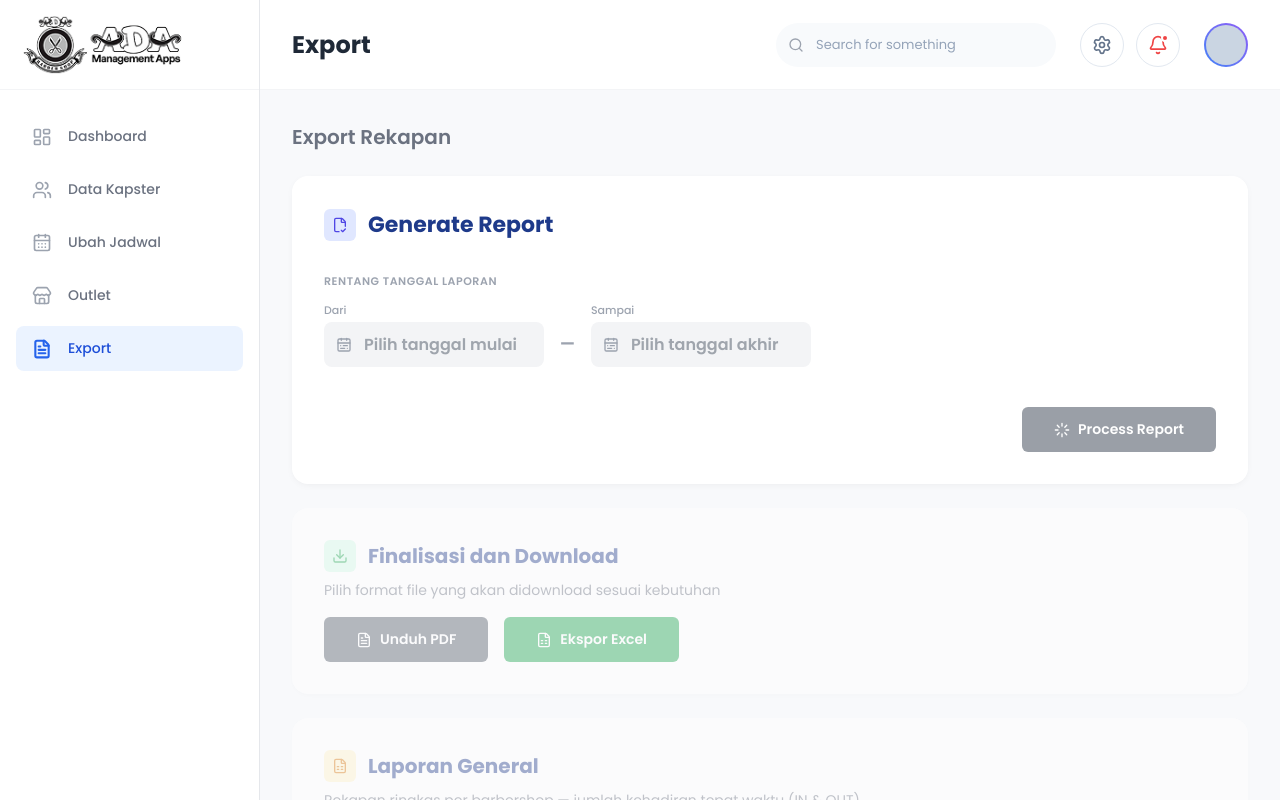
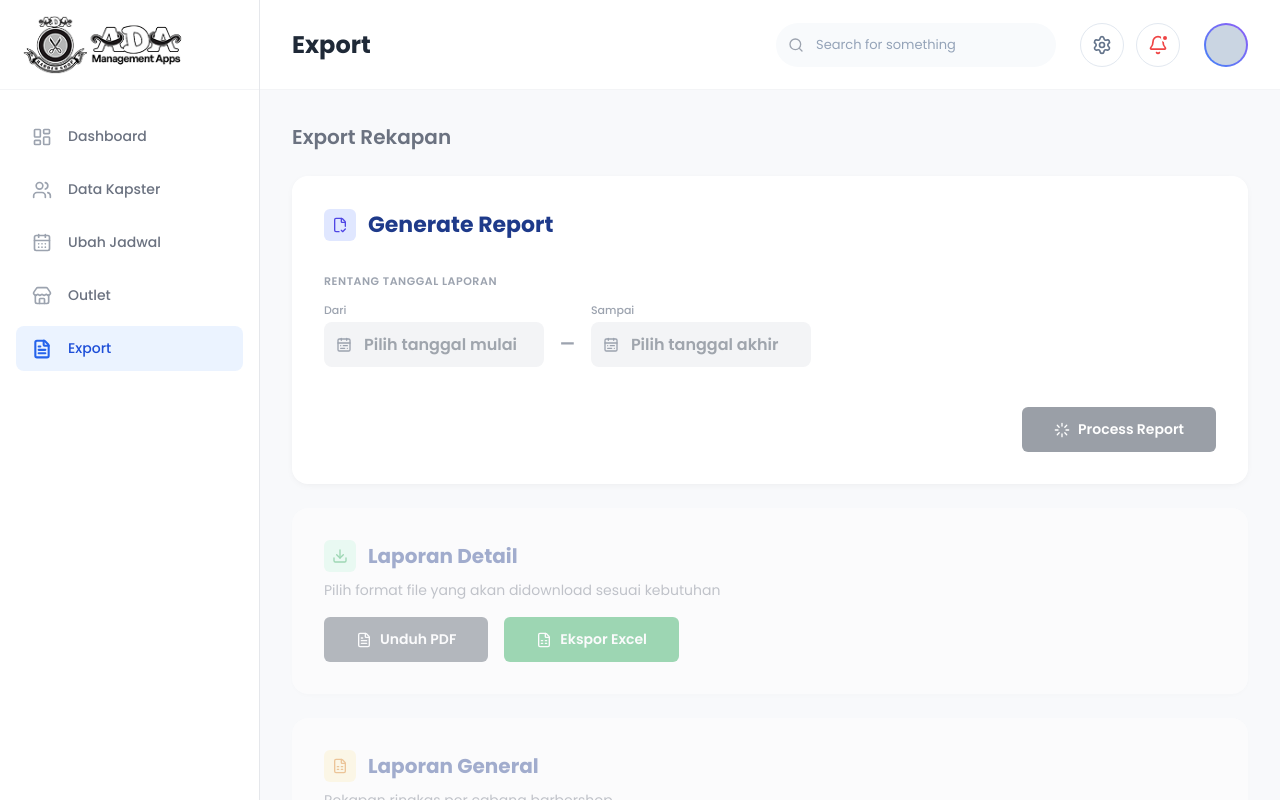
Before and after one commit to LightOfShine/Ada-Barbershop-Front-end, a Next.js app: page /dashboard/export in a window 1280 px wide. Built offline with nearby package versions, Linux system fonts and the light colour scheme.

Commit message:
feat: add attendance export page with Excel and PDF reporting capabilities

```diff
--- a/app/dashboard/export/page.tsx
+++ b/app/dashboard/export/page.tsx
@@ -455,7 +455,7 @@ export default function ExportPage() {
       const rows = buildGeneralReport(reportData);
       const worksheetData = rows.map((r, i) => ({
         No: i + 1,
-        'Nama Barbershop': r.barbershopName,
+        'Cabang Barbershop': r.barbershopName,
         'Jumlah Status IN (On Time)': r.onTimeIn,
         'Jumlah Status OUT (On Time)': r.onTimeOut,
       }));
@@ -554,7 +554,7 @@ export default function ExportPage() {
         autoTable(doc, {
           startY: 26,
           margin: { top: 26, bottom: 18 },
-          head: [['No', 'Nama Barbershop', 'Status IN (On Time)', 'Status OUT (On Time)']],
+          head: [['No', 'Cabang Barbershop', 'Status IN (On Time)', 'Status OUT (On Time)']],
           body: rows.map((r, i) => [i + 1, r.barbershopName, r.onTimeIn, r.onTimeOut]),
           styles: { fontSize: 9, cellPadding: 4 },
           headStyles: { fillColor: [30, 58, 138], textColor: 255, fontStyle: 'bold' },
@@ -724,7 +724,7 @@ export default function ExportPage() {
           <div className="w-8 h-8 bg-[#D1FAE5] rounded-md flex items-center justify-center">
             <Download className="w-4 h-4 text-[#16A34A]" />
           </div>
-          <h3 className="text-[20px] font-bold text-[#1E3A8A]">Finalisasi dan Download</h3>
+          <h3 className="text-[20px] font-bold text-[#1E3A8A]">Laporan Detail</h3>
         </div>
         <p className="text-[#6B7280] text-[14px] mb-2">
           Pilih format file yang akan didownload sesuai kebutuhan
@@ -771,7 +771,7 @@ export default function ExportPage() {
           <h3 className="text-[20px] font-bold text-[#1E3A8A]">Laporan General</h3>
         </div>
         <p className="text-[#6B7280] text-[14px] mb-4">
-          Rekapan ringkas per barbershop — jumlah kehadiran tepat waktu (IN &amp; OUT)
+          Rekapan ringkas per cabang barbershop
         </p>
 
         <div className="flex items-center gap-4 flex-wrap mt-2">
```
